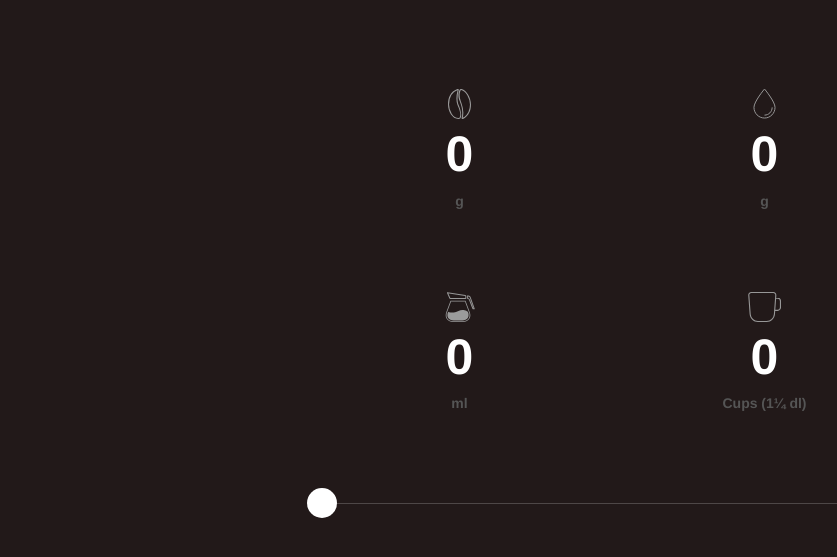
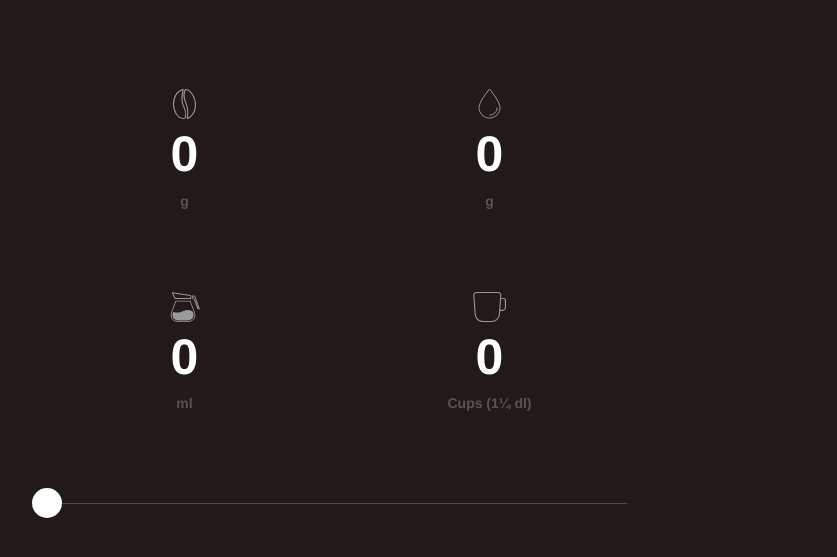
Before and after one commit to mikkomikkomikko/code, a plain HTML site: page index.html in a window 1280 px wide. Shown: the whole page, without its empty margins (28-865 px from the left). Drawn offline with Linux system fonts and the light colour scheme.

Commit message:
Revert "center align fixed"
This reverts commit 3a4ff6b3b758370a7c8c5262a7b3514376643110.

```diff
--- a/css/css.css
+++ b/css/css.css
@@ -10,10 +10,14 @@ body {
     background-color: #221919;
     position: fixed;
     overflow: hidden;
+<<<<<<< HEAD
     width: 100%;
     margin: auto;
+=======
+
+>>>>>>> parent of 3a4ff6b... center align fixed
 }
-.container {
+.mainwrapper {
   width: 100vw;
   height: 100vh;
   overflow-y: scroll;
```
